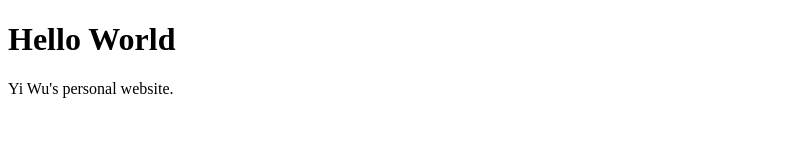
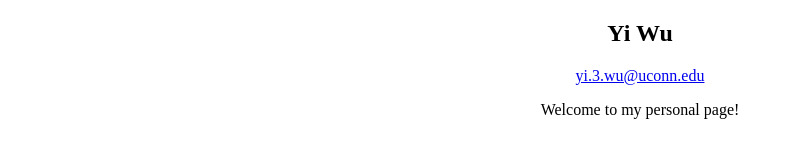
Before and after one commit to uconnyiwu/uconnyiwu.github.io, a plain HTML site: page index.html in a window 1280 px wide. Shown: the whole page, without its empty margins (0-793 px from the left). Drawn offline with Linux system fonts and the light colour scheme.

Commit message:
Update index.html

```diff
--- a/index.html
+++ b/index.html
@@ -1,7 +1,14 @@
 <!DOCTYPE html>
 <html>
+<head>
+<meta charset="utf-8">
+<title>Yi Wu's Website</title>
+</head>
+
 <body>
-<h1>Hello World</h1>
-<p> Yi Wu's personal website. </p>
+    <h2 align = center>Yi Wu</h2>
+    <p align = center>
+    <a href='mailto:yi.3.wu@uconn.edu' target='_blank' class='url'>yi.3.wu@uconn.edu</a></p>
+    <p align = center> Welcome to my personal page! </p>
 </body>
 </html>
```
